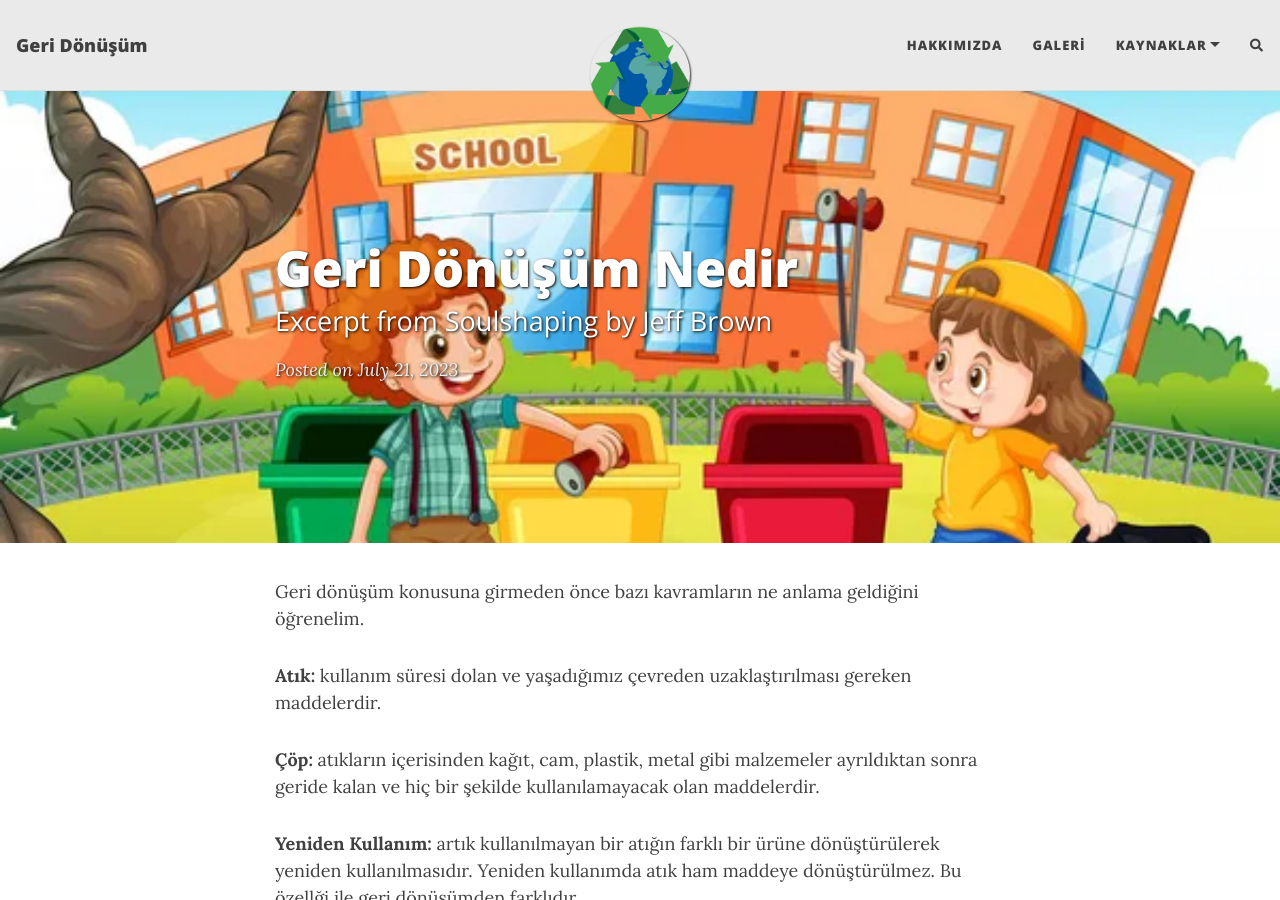
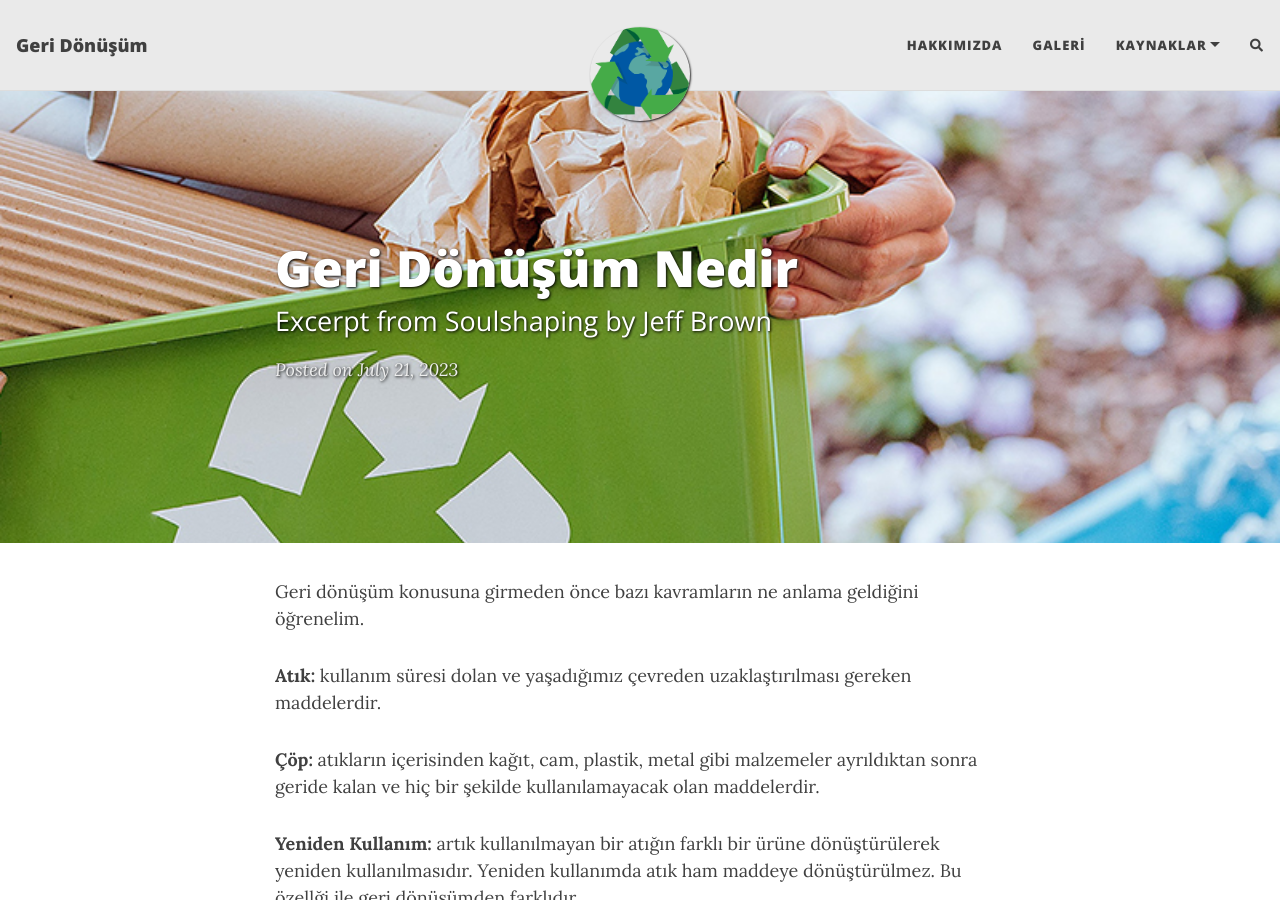
Before and after one commit to GeriDonusumFarkindaligi/GeriDonusumFarkindaligi.github.io, a Jekyll site: the page built from _posts/2023-07-21-geri-donusum-nedir.md, in a window 1280 px wide and 900 px high. Built offline with Jekyll 4.4.1, drawn with Linux system fonts in a browser that asks for light colours; nearby versions of some CDN libraries; comment, search, counter and statistics services are not loaded.

Commit message:
Update 2023-07-21-geri-donusum-nedir.md

```diff
--- a/_posts/2023-07-21-geri-donusum-nedir.md
+++ b/_posts/2023-07-21-geri-donusum-nedir.md
@@ -2,7 +2,7 @@
 layout: post
 title: Geri Dönüşüm Nedir
 subtitle: Excerpt from Soulshaping by Jeff Brown
-cover-img: assets/img/geri-dönüşüm-nedir-ana-sayfa.jpg
+cover-img: assets/img/geridonusum.jpg
 
 
 thumbnail-img: /assets/img/geri-dönüşüm-nedir-ana-sayfa.jpg
```
